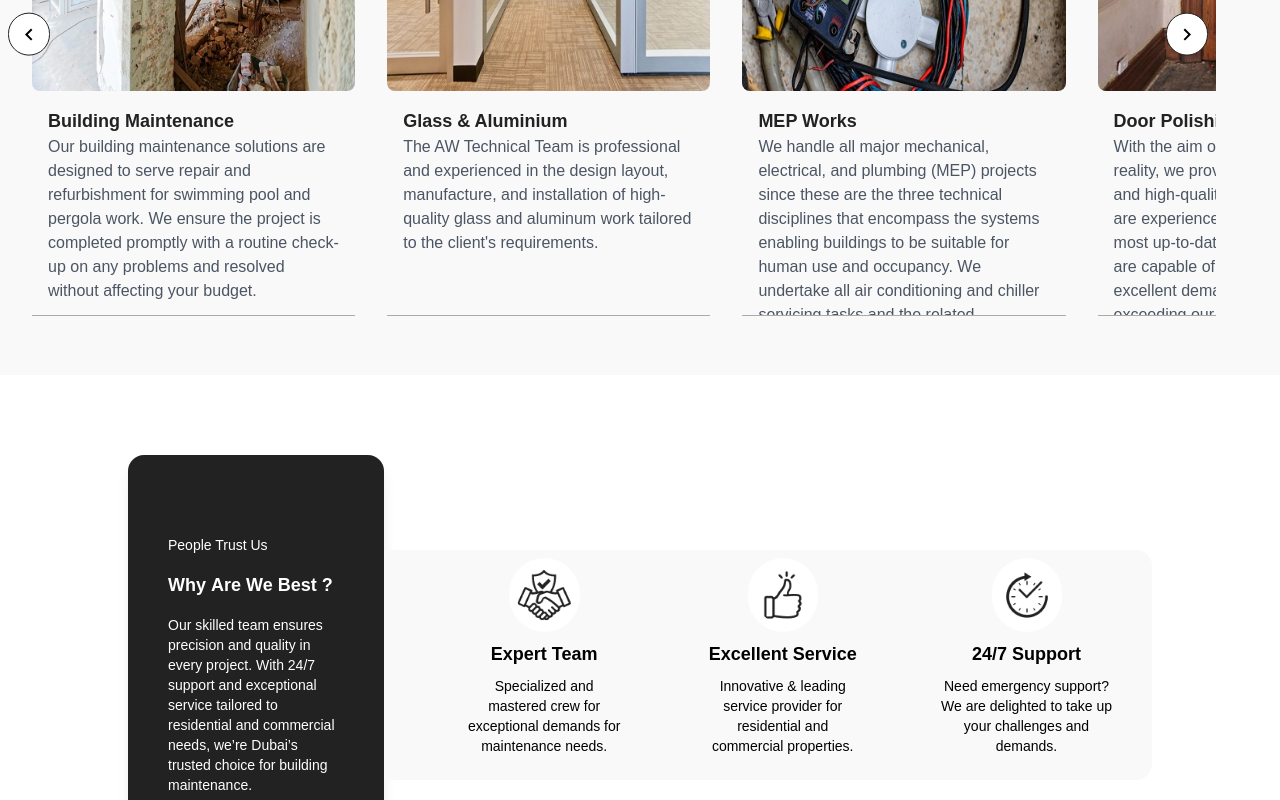
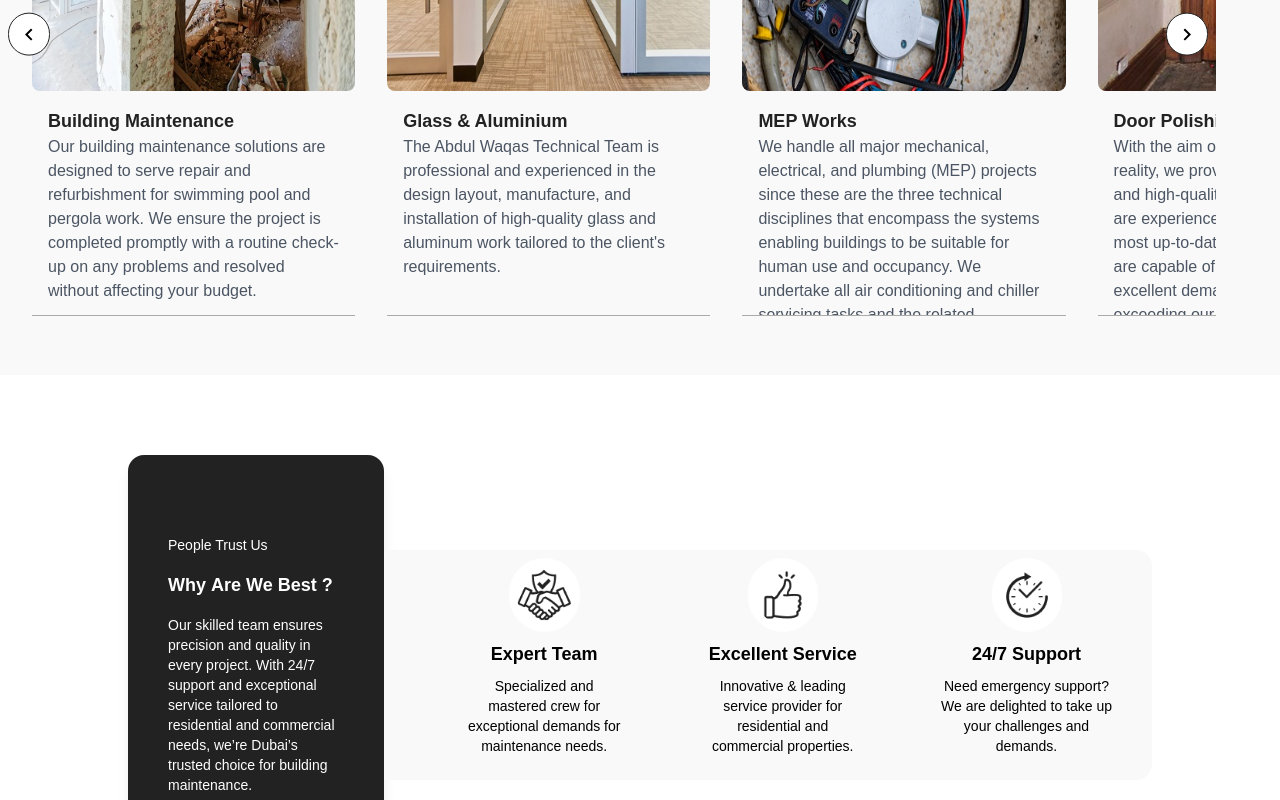
Before and after one commit to shaniaakhan21/AWTech, a Next.js app: page / in a window 1280 px wide. Shown: the part 2460-3260 px from the top of the page. Built offline with nearby package versions, Linux system fonts and the light colour scheme.

Commit message:
text change

```diff
--- a/app/about/page.tsx
+++ b/app/about/page.tsx
@@ -27,7 +27,7 @@ const About = () => {
                         <div className='flex flex-col sm:flex-row w-full pl-4'>
                             <div className='p-2'>
                                 <p className='text-[#434343] text-xs sm:text-lg' data-aos="fade-left" data-aos-duration="1000">
-                                    At AW Technical Services, we take immense pride in offering comprehensive and reliable building maintenance and renovation solutions across Dubai, UAE. With years of experience and a proven track record of customer satisfaction, we ensure that every project, whether big or small, is executed with precision and care. Our team is committed to delivering the highest standard of service, from the initial consultation to the final result, ensuring that every detail is addressed to perfection.
+                                    At Abdul Waqas Technical Services, we take immense pride in offering comprehensive and reliable building maintenance and renovation solutions across Dubai, UAE. With years of experience and a proven track record of customer satisfaction, we ensure that every project, whether big or small, is executed with precision and care. Our team is committed to delivering the highest standard of service, from the initial consultation to the final result, ensuring that every detail is addressed to perfection.
                                 </p>
                             </div>
                             <div className='p-2'>
@@ -44,7 +44,7 @@ const About = () => {
                         <div>
                             <div className='p-2' data-aos="fade-up" data-aos-duration="1000">
                                 <h3 className='font-semibold text-2xl pb-2'>Our Mission</h3>
-                                <p className='text-[#434343] text-xs sm:text-lg'>Our mission is to meet the maintenance needs of both residential and commercial clients in Dubai, offering cost-effective, tailored solutions that align with your budget and requirements. At AW Technical Services, we prioritize customer satisfaction by delivering high-quality results that exceed expectations.</p>
+                                <p className='text-[#434343] text-xs sm:text-lg'>Our mission is to meet the maintenance needs of both residential and commercial clients in Dubai, offering cost-effective, tailored solutions that align with your budget and requirements. At Abdul Waqas Technical Services, we prioritize customer satisfaction by delivering high-quality results that exceed expectations.</p>
                             </div>
                         </div>
                         <div>
--- a/components/Footer.tsx
+++ b/components/Footer.tsx
@@ -81,7 +81,7 @@ const Footer: React.FC = () => {
 
             {/* Footer Bottom Section */}
             <div className="flex justify-between items-center mt-10 border-t border-[#f9f9f994] pt-4">
-                <p className="text-[8px] sm:text-sm">© AW Technical Services, All Right Reserved.</p>
+                <p className="text-[8px] sm:text-sm">© Abdul Waqas Technical Services, All Right Reserved.</p>
                 <a href="#" className="text-[8px] sm:text-sm hover:text-yellow-500">Privacy Policy</a>
             </div>
         </footer>
--- a/components/GetStartedPopup.tsx
+++ b/components/GetStartedPopup.tsx
@@ -99,7 +99,7 @@ export default function GetStartedPopup({ isOpen, onClose }: GetStartedPopupProp
     return (
         <>
             <Dialog open={isOpen} onClose={onClose} fullWidth maxWidth="sm" className='rounded-full'>
-                <DialogTitle className='text-sm sm:text-lg font-bold text-start sm:text-center'>Get Started with AW Technical Services</DialogTitle>
+                <DialogTitle className='text-sm sm:text-lg font-bold text-start sm:text-center'>Get Started with Abdul Waqas Technical Services</DialogTitle>
                 <DialogContent dividers>
                     <form onSubmit={handleSubmit} className="space-y-4">
                         <TextField
--- a/components/Services.tsx
+++ b/components/Services.tsx
@@ -20,7 +20,7 @@ const slides = [
     {
         imageSrc: Image2,
         title: "Glass & Aluminium",
-        subtitle: "The AW Technical Team is professional and experienced in the design layout, manufacture, and installation of high-quality glass and aluminum work tailored to the client's requirements.",
+        subtitle: "The Abdul Waqas Technical Team is professional and experienced in the design layout, manufacture, and installation of high-quality glass and aluminum work tailored to the client's requirements.",
     },
     {
         imageSrc: Image3,
@@ -35,7 +35,7 @@ const slides = [
     {
         imageSrc: Image5,
         title: "Fixing & Support",
-        subtitle: "AW Technical deals with a wide range of fixing and support facilities for your building. Wallpaper installation and upgrades, false ceilings, wall plastering, and fixing projects such as carpet tiles, hardwood, interlocks, and artificial grass are few among our excellent facilities.",
+        subtitle: "Abdul Waqas Technical deals with a wide range of fixing and support facilities for your building. Wallpaper installation and upgrades, false ceilings, wall plastering, and fixing projects such as carpet tiles, hardwood, interlocks, and artificial grass are few among our excellent facilities.",
     },
     {
         imageSrc: Image6,
```
